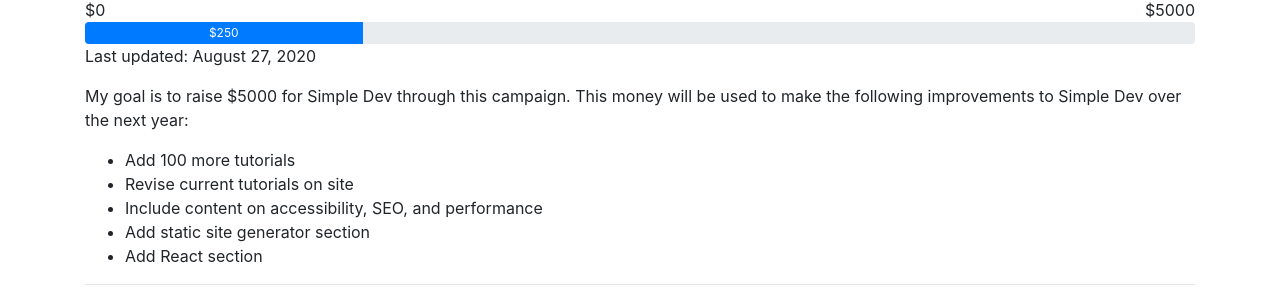
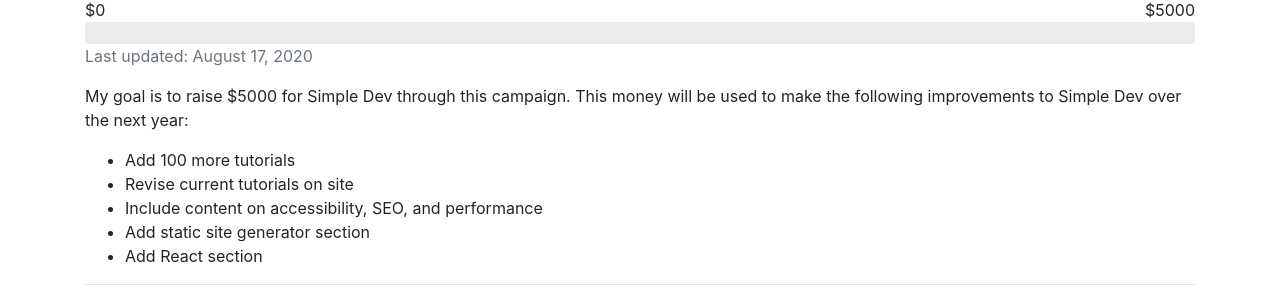
Before and after one commit to simpledevio/sd-campaign, a plain HTML site: page index.html in a window 1280 px wide. Shown: the part 322-624 px from the top of the page. Drawn offline with nearby package versions, Linux system fonts and the light colour scheme.

Commit message:
Update progress bar and annual plan link

```diff
--- a/index.html
+++ b/index.html
@@ -32,9 +32,9 @@
     <div class="col text-right">$5000</div>
   </div>
   <div class="progress" style="height:22px;">
-    <div class="progress-bar" role="progressbar" style="width: 25%" aria-valuenow="25" aria-valuemin="0" aria-valuemax="100">$250</div>
+    <div class="progress-bar" role="progressbar" style="width: 0%" aria-valuenow="0" aria-valuemin="0" aria-valuemax="100">$0</div>
   </div>
-  <p>Last updated: August 27, 2020</p>
+  <p class="text-muted">Last updated: August 17, 2020</p>
 
   <p>My goal is to raise $5000 for Simple Dev through this campaign. This money will be used to make the following improvements to Simple Dev over the next year:</p>
   <ul>
@@ -55,7 +55,7 @@
 
     <p><b>Buy a discounted annual plan:</b> For $25, you can get access to all of the tutorials currently on the site for a year, plus any content that I add over the next year. There are <b>only 200 spots</b> available for this plan, so act quickly!</p>
 
-    <a class="btn btn-primary" href="#" class="">Purchase Annual Plan</a>
+    <a class="btn btn-primary" href="https://simpledev.io/special-annual-plan/" class="">Purchase Annual Plan</a>
 
     <p class="mt-5"><b>Make a donation:</b> You can donate any amount via my Ko-fi page. If you're not trying to learn how to code but want to help others who are, you can donate any amount you want. Every little bit helps!</p>
 
```
